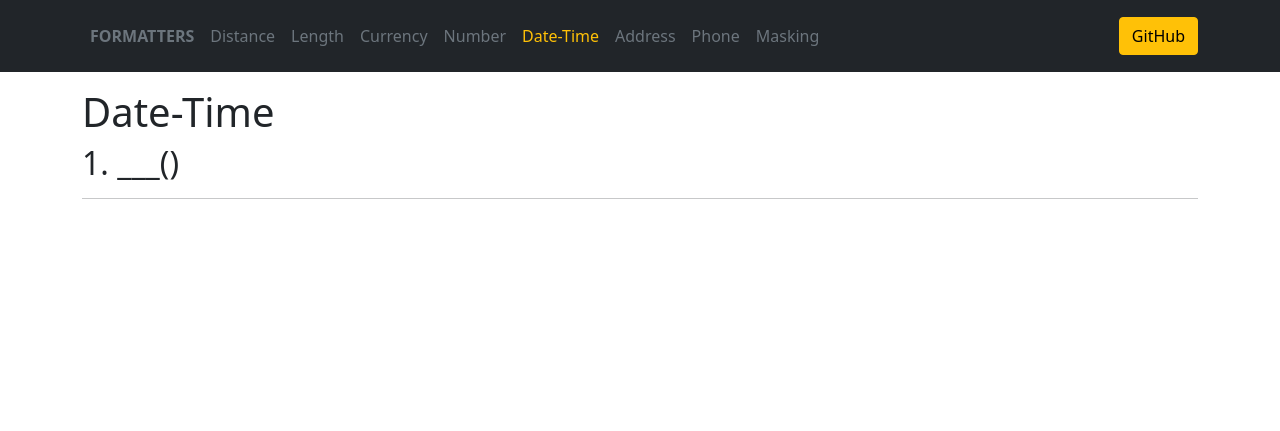
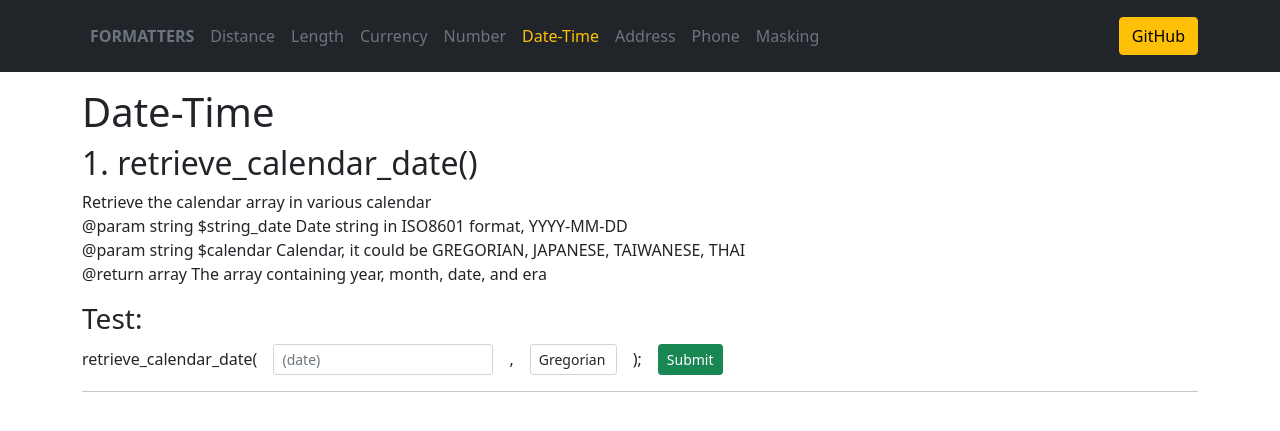
Before and after one commit to lee-ratinan/formatters, a PHP site: page /test/date_time.php in a window 1280 px wide. Shown: the top 431 px of the page. Run offline with PHP 8.4, Linux system fonts and the light colour scheme.

Commit message:
date format - wip

```diff
--- a/src/format_date_time.php
+++ b/src/format_date_time.php
@@ -1 +1,103 @@
 <?php
+
+/**
+ * Retrieve the calendar array in various calendar
+ * @param string $string_date Date string in ISO8601 format, YYYY-MM-DD
+ * @param string $calendar Calendar, it could be GREGORIAN, JAPANESE, TAIWANESE, THAI
+ * @return array The array containing year, month, date, and era
+ */
+function retrieve_calendar_date (string $string_date, string $calendar): array
+{
+    if ( ! preg_match('/^\d{4}\-(0[1-9]|1[0-2])\-(0[1-9]|[1-2]\d|3[0-1])$/', $string_date)
+    || ! in_array($calendar, ['GREGORIAN', 'JAPANESE', 'TAIWANESE', 'THAI']))
+    {
+        return [];
+    }
+    $int_date = strtotime($string_date);
+    $year     = date('Y', $int_date);
+    $era      = '';
+    if (1971 > $year)
+    {
+        return [];
+    }
+    if ('THAI' == $calendar)
+    {
+        $year += 543;
+    } else if ('TAIWANESE' == $calendar)
+    {
+        $year -= 1911;
+    } else if ('JAPANESE' == $calendar)
+    {
+        if ('2019-05-01' <= $string_date)
+        {
+            $year -= 2018;
+            $era  = 'REIWA';
+        } else if ('1989-01-08' <= $string_date)
+        {
+            $year -= 1988;
+            $era  = 'HEISEI';
+        } else
+        {
+            $year -= 1925;
+            $era  = 'SHŌWA';
+        }
+    }
+    return [
+        'Y' => $year,
+        'M' => date('n', $int_date),
+        'D' => date('j', $int_date),
+        'E' => $era
+    ];
+}
+
+/**
+ * @param string $language_code
+ * @param string $format
+ * @return array The array containing the months in the specified language and format
+ */
+function retrieve_calendar_months (string $language_code, string $format): array
+{
+    $config = [
+        'DE' => [
+            'S' => ['', '', '', '', '', '', '', '', '', '', '', ''],
+            'L' => ['', '', '', '', '', '', '', '', '', '', '', '']
+        ],
+        'EN' => [
+            'S' => ['', '', '', '', '', '', '', '', '', '', '', ''],
+            'L' => ['', '', '', '', '', '', '', '', '', '', '', '']
+        ],
+        'ES' => [
+            'S' => ['', '', '', '', '', '', '', '', '', '', '', ''],
+            'L' => ['', '', '', '', '', '', '', '', '', '', '', '']
+        ],
+        'FR' => [
+            'S' => ['', '', '', '', '', '', '', '', '', '', '', ''],
+            'L' => ['', '', '', '', '', '', '', '', '', '', '', '']
+        ],
+        'IT' => [
+            'S' => ['', '', '', '', '', '', '', '', '', '', '', ''],
+            'L' => ['', '', '', '', '', '', '', '', '', '', '', '']
+        ],
+        'JP' => [
+            'S' => ['1月', '2月', '3月', '4月', '5月', '6月', '7月', '8月', '9月', '10月', '11月', '12月'],
+            'L' => ['01月', '02月', '03月', '04月', '05月', '06月', '07月', '08月', '09月', '10月', '11月', '12月']
+        ],
+        'KO' => [
+            'S' => ['', '', '', '', '', '', '', '', '', '', '', ''],
+            'L' => ['', '', '', '', '', '', '', '', '', '', '', '']
+        ],
+        'TH' => [
+            'S' => ['ม.ค.', 'ก.พ.', 'มี.ค.', 'เม.ย.', 'พ.ค.', 'มิ.ย.', 'ก.ค.', 'ส.ค.', 'ก.ย.', 'ต.ค.', 'พ.ย.', 'ธ.ค.'],
+            'L' => ['มกราคม', 'กุมภาพันธ์', 'มีนาคม', 'เมษายน', 'พฤษภาคม', 'มิถุนายน', 'กรกฎาคม', 'สิงหาคม', 'กันยายน', 'ตุลาคม', 'พฤศจิกายน', 'ธันวาคม']
+        ],
+        'ZH' => [
+            'S' => ['1月', '2月', '3月', '4月', '5月', '6月', '7月', '8月', '9月', '10月', '11月', '12月'],
+            'L' => ['01月', '02月', '03月', '04月', '05月', '06月', '07月', '08月', '09月', '10月', '11月', '12月']
+        ]
+    ];
+    if (isset($config[$language_code][$format]))
+    {
+        return $config[$language_code][$format];
+    }
+    return [];
+}
--- a/test/date_time.php
+++ b/test/date_time.php
@@ -14,12 +14,52 @@
         $page = 'date-time';
         include_once '_nav.php';
         include_once '../src/format_date_time.php';
+        $func        = filter_input(INPUT_POST, 'func', FILTER_SANITIZE_STRING);
+        $string_date = filter_input(INPUT_POST, 'string_date', FILTER_SANITIZE_STRING);
+        $calendar    = filter_input(INPUT_POST, 'calendar', FILTER_SANITIZE_STRING);
         ?>
         <div class="container mb-3">
             <div class="row">
                 <div class="col">
                     <h1>Date-Time</h1>
-                    <h2 id="">1. ___()</h2>
+                    <h2 id="retrieve_calendar_date">1. retrieve_calendar_date()</h2>
+                    <p>
+                        Retrieve the calendar array in various calendar<br>
+                        @param string $string_date Date string in ISO8601 format, YYYY-MM-DD<br>
+                        @param string $calendar Calendar, it could be GREGORIAN, JAPANESE, TAIWANESE, THAI<br>
+                        @return array The array containing year, month, date, and era
+                    </p>
+                    <h3>Test:</h3>
+                    <form method="POST" action="date_time.php#retrieve_calendar_date">
+                        <div class="row row-cols-lg-auto g-3 align-items-center">
+                            <div class="col">
+                                retrieve_calendar_date(
+                            </div>
+                            <div class="col">
+                                <input class="form-control form-control-sm" name="string_date" type="text" value="<?= $string_date ?>" placeholder="(date)" required />
+                            </div>
+                            <div class="col">,</div>
+                            <div class="col">
+                                <select name="calendar" class="form-control form-control-sm" required>
+                                    <option disabled>(calendar</option>
+                                    <option value="GREGORIAN" <?= ('GREGORIAN' == $calendar ? 'selected' : '') ?>>Gregorian</option>
+                                    <option value="JAPANESE" <?= ('JAPANESE' == $calendar ? 'selected' : '') ?>>Japanese</option>
+                                    <option value="TAIWANESE" <?= ('TAIWANESE' == $calendar ? 'selected' : '') ?>>Taiwanese</option>
+                                    <option value="THAI" <?= ('THAI' == $calendar ? 'selected' : '') ?>>Thai</option>
+                                </select>
+                            </div>
+                            <div class="col">);</div>
+                            <input type="hidden" name="func" value="retrieve_calendar_date" />
+                            <div class="col"><input type="submit" class="btn btn-sm btn-success" value="Submit" /></div>
+                        </div>
+                    </form>
+                    <?php if ('retrieve_calendar_date' == $func) : ?>
+                        <h3>Result</h3>
+                        <p>Calls</p>
+                        <code>retrieve_calendar_date(<?= $string_date ?>, '<?= $calendar ?>');</code>
+                        <p>Returns</p>
+                        <code><pre><?php print_r(retrieve_calendar_date($string_date, $calendar)) ?></pre></code>
+                    <?php endif; ?>
                     <hr>
                 </div>
             </div>
```
